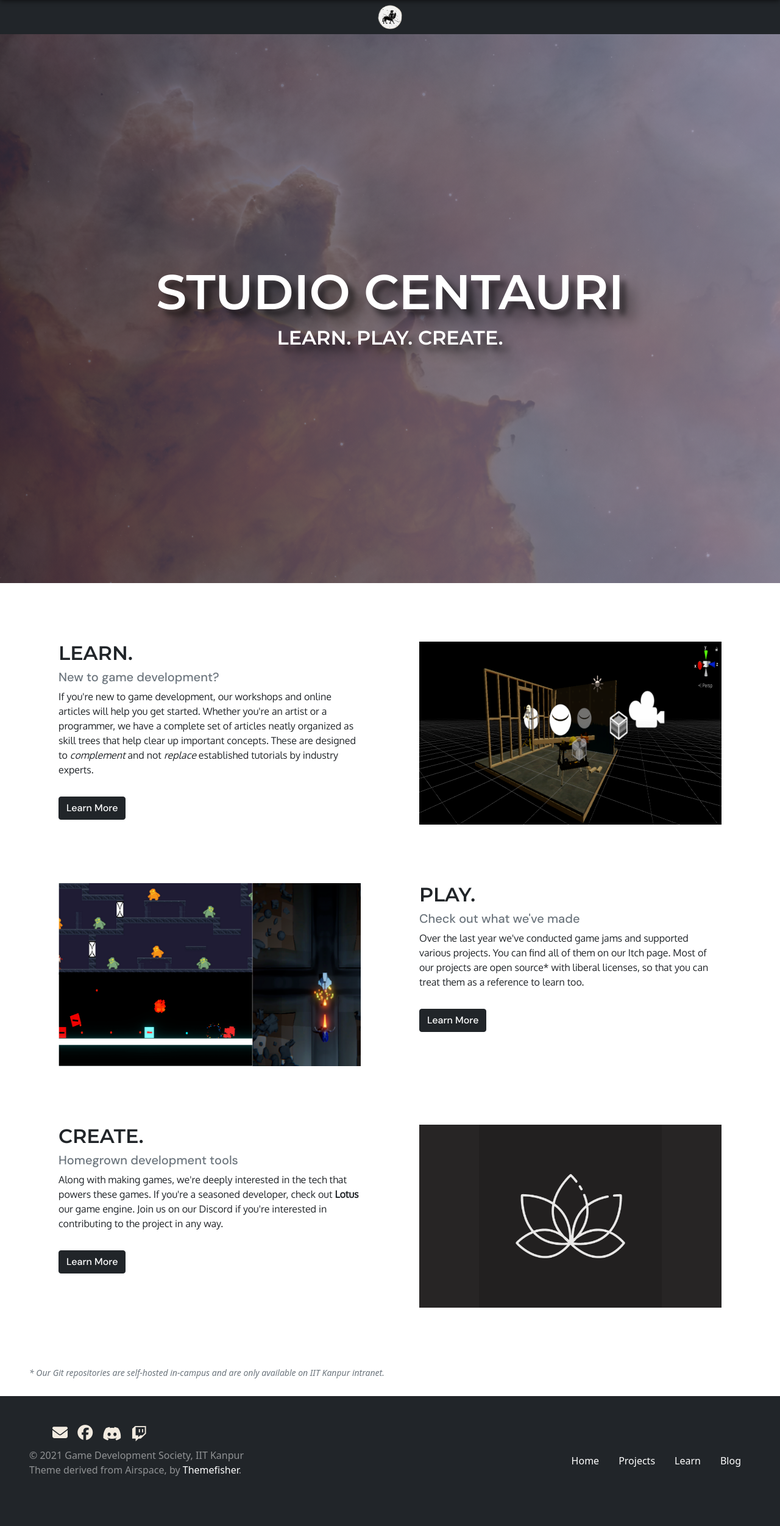
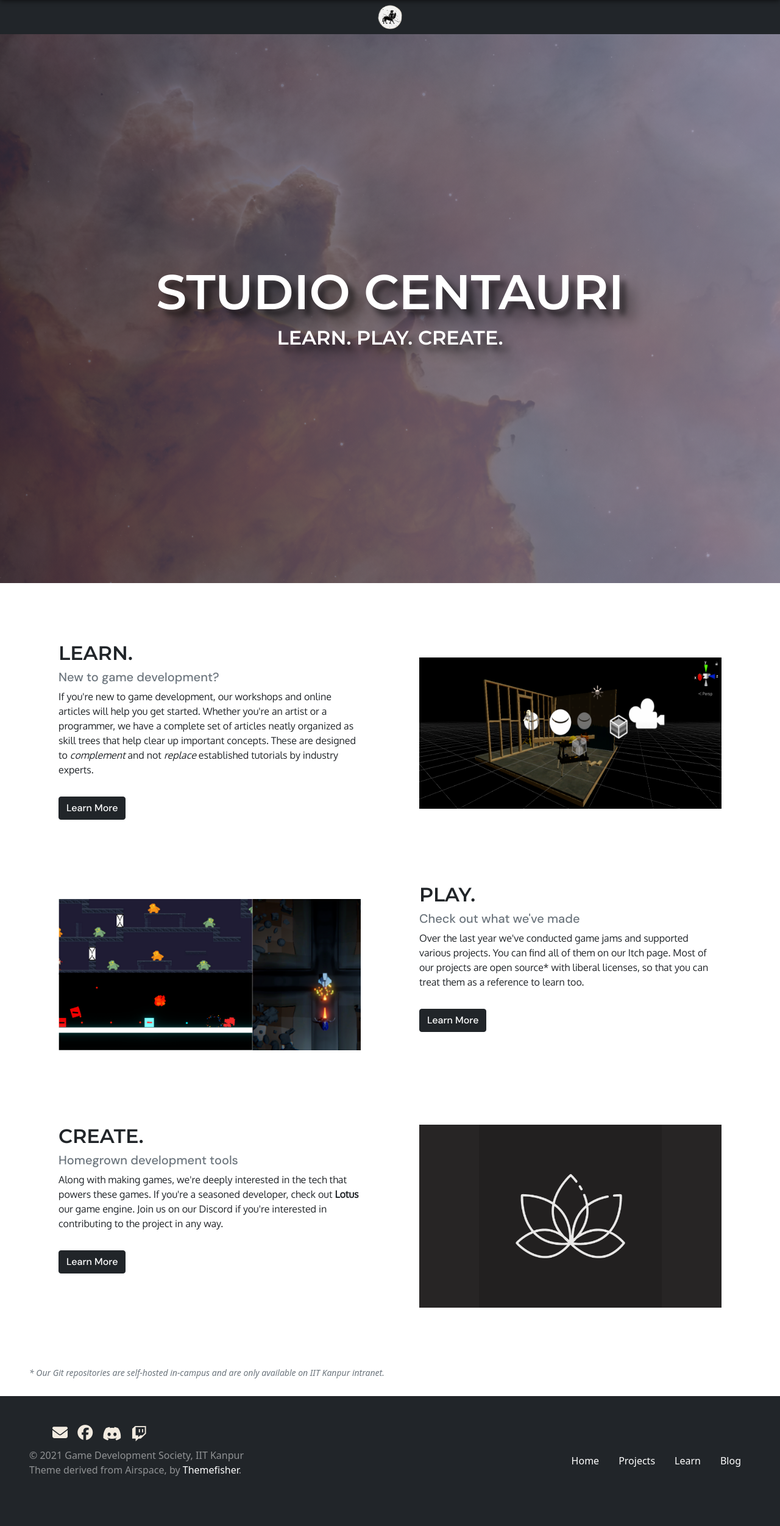
Before and after one commit to studiocentauri/studiocentauri.github.io, a Jekyll site: the page built from index.html, in a window 1280 px wide. Shown: the whole page at 61% size. Built offline with Jekyll 4.4.1, drawn with Linux system fonts in a browser that asks for light colours; nearby versions of some CDN libraries; some web fonts are replaced; comment, search, counter and statistics services are not loaded.

Commit message:
Fixed #16 Issue (#26)

```diff
--- a/css/style.css
+++ b/css/style.css
@@ -210,6 +210,10 @@ div.character-bg {
 }
 
 .home-img {
+  object-fit: contain;
+  max-width: 100%;
+  max-height: 100%;
+  width: auto;
   height: 300px;
 }
 
@@ -221,6 +225,13 @@ div.character-bg {
 .btn:focus {
   box-shadow: 0 0.8em 0.8em -0.4em black;
   transform: translateY(-0.25em);
+}
+
+@media only screen and (min-width: 580px) and (max-width: 1050px) {
+  .col-sm {
+    padding-left: 5px !important;
+    padding-right: 5px !important;
+  }
 }
 
 @media only screen and (max-width: 580px) {
```
